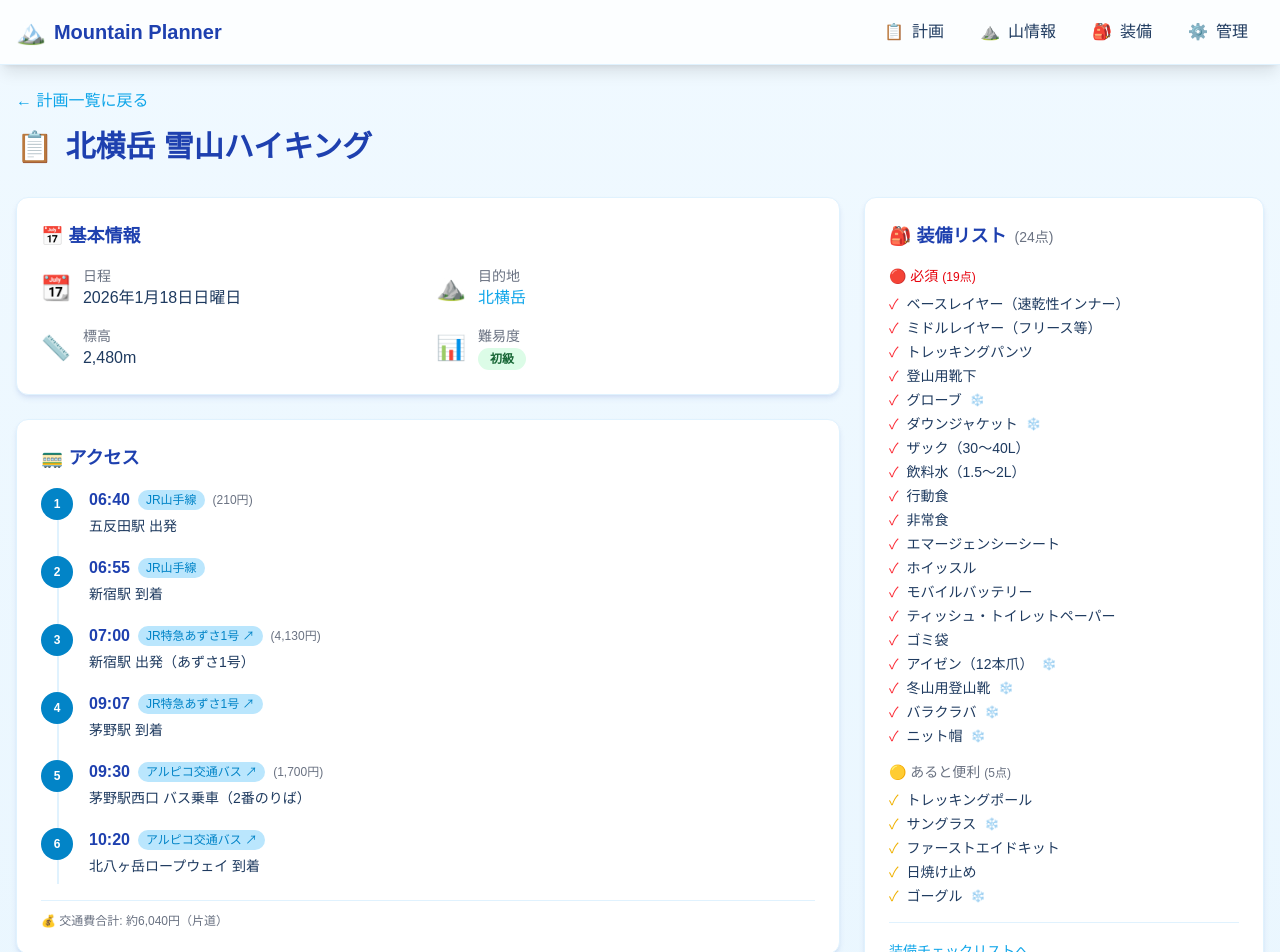
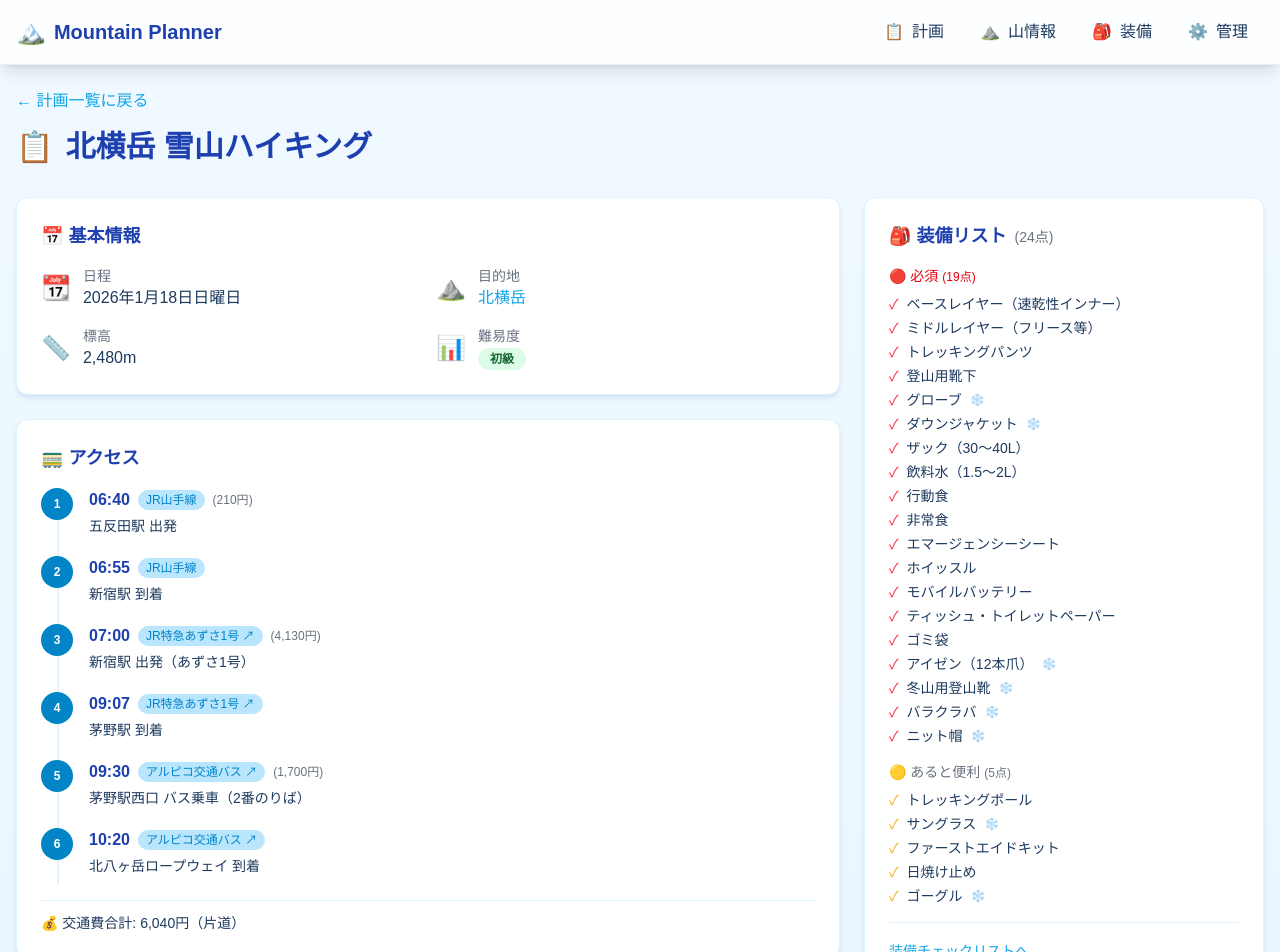
Before and after one commit to shayashi683/yamakichi-kanban, a Next.js app: page /plans/plan-kitayokodake-202601 in a window 1280 px wide. Shown: the top 952 px of the page. Built offline with nearby package versions, Linux system fonts and the light colour scheme.

Commit message:
feat: 旅程の交通費合計を自動計算して表示
- アクセス情報のcostフィールドから交通費を自動計算
- ハードコードされた金額を動的な計算結果に置き換え

```diff
--- a/src/app/plans/[id]/page.tsx
+++ b/src/app/plans/[id]/page.tsx
@@ -14,6 +14,16 @@ interface Props {
 
 const requirementOrder: RequirementLevel[] = ['必須', 'あると便利'];
 
+// 交通費を計算する関数
+function calculateTotalTransportCost(accessItems: AccessItem[]): number {
+  return accessItems.reduce((total, item) => {
+    if (!item.cost) return total;
+    // "4,130円" -> 4130 のように変換
+    const costNumber = parseInt(item.cost.replace(/[,円]/g, ''), 10);
+    return total + (isNaN(costNumber) ? 0 : costNumber);
+  }, 0);
+}
+
 export default async function PlanDetailPage({ params }: Props) {
   const { id } = await params;
   const plan = (plans as Plan[]).find((p) => p.id === id);
@@ -26,6 +36,9 @@ export default async function PlanDetailPage({ params }: Props) {
   const planEquipment = (equipment as EquipmentItem[]).filter((e) =>
     plan.equipmentIds.includes(e.id)
   );
+
+  // 交通費の合計を計算
+  const totalTransportCost = plan.access ? calculateTotalTransportCost(plan.access as AccessItem[]) : 0;
 
   // 装備を必須レベル別にグループ化
   const groupedEquipment = requirementOrder.reduce((acc, level) => {
@@ -142,11 +155,13 @@ export default async function PlanDetailPage({ params }: Props) {
                   ))}
                 </div>
               </div>
-              <div className="mt-4 pt-3 border-t border-glacier">
-                <p className="text-xs text-gray-500">
-                  💰 交通費合計: 約6,040円（片道）
-                </p>
-              </div>
+              {totalTransportCost > 0 && (
+                <div className="mt-4 pt-3 border-t border-glacier">
+                  <p className="text-sm font-medium text-mountain-dark">
+                    💰 交通費合計: {totalTransportCost.toLocaleString()}円（片道）
+                  </p>
+                </div>
+              )}
             </Card>
           )}
 
```
